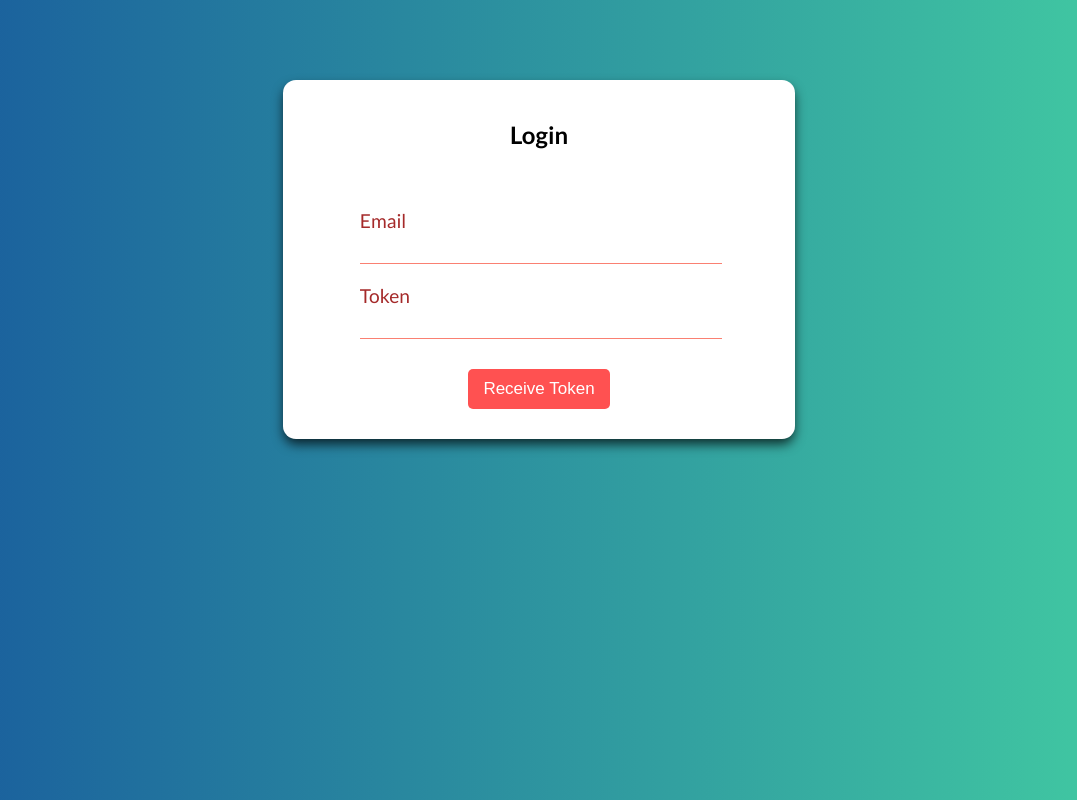
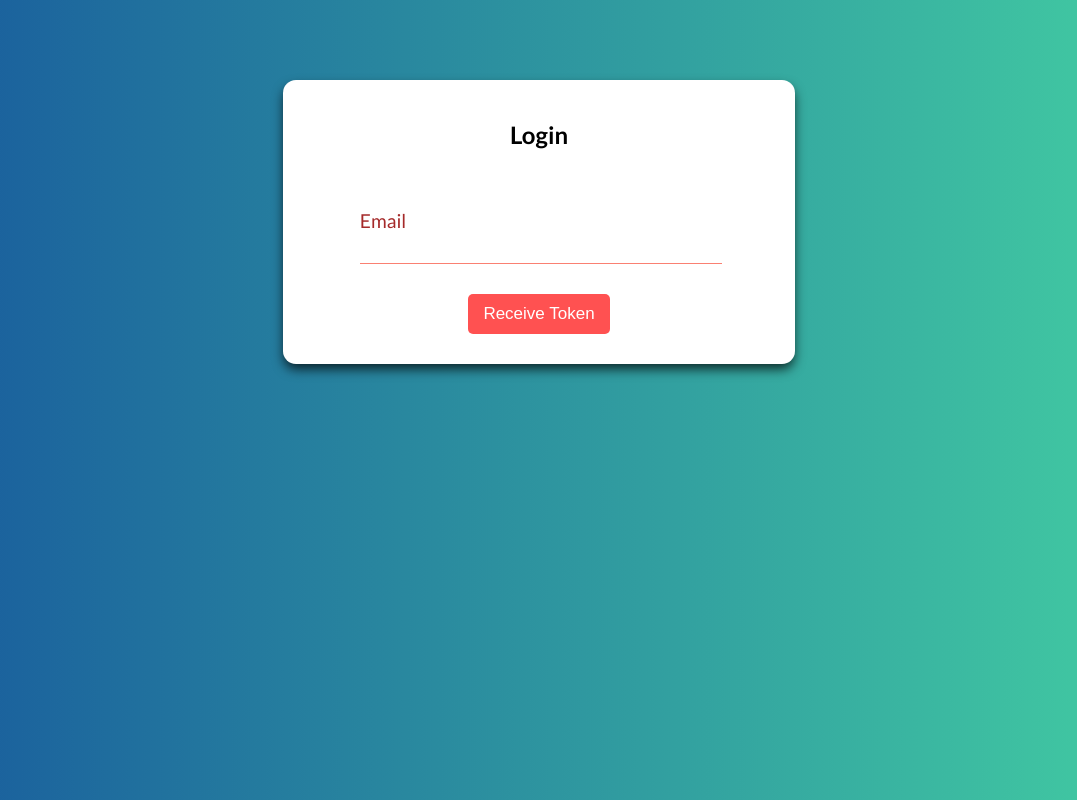
Before and after one commit to Sam44323/referral-front-end, a React (Create React App) app: page /signin in a window 1280 px wide. Shown: the whole page, without its empty margins (101-1178 px from the left). Built offline with nearby package versions, Linux system fonts and the light colour scheme.

Commit message:
update: updated the token redered input

```diff
--- a/src/pages/Signin.tsx
+++ b/src/pages/Signin.tsx
@@ -8,8 +8,7 @@ interface SigninProps{
   token: string,
 }
 
-const inputArray = ["email", "token"];
-type FormInputs = "email" | "token";
+
 
 const Signin: React.FC = () => {
   const [signinForm, setSigninForm] = React.useState<SigninProps>({
@@ -27,22 +26,23 @@ const Signin: React.FC = () => {
     }))
   }
 
-  const receiveTokenHandler = () => {
-
+  const receiveTokenHandler = async() => {
+    const response = await axios.post('/users/email', {
+      email: signinForm.email
+    })
+    console.log((response as any).data);
   }
 
-  const loginHandler = () => {}
+  const loginHandler = async() => {
+  }
 
   return <div className={styles.SigninContainer}>
      <section className={styles.HeaderContainer}>
       <h1>Login</h1>
     </section>
     <section className={styles.InputContainer}>
- {
-          inputArray.map((input, index) => {
-             return  <Input key={index} placeholder={input} type="text" value={signinForm[input as FormInputs]} onChange={handleChange}/>
-          })
-       }
+    <Input  placeholder="email" type="text" value={signinForm.email} onChange={e => handleChange(e, "email")}/>
+    {hasToken && <Input  placeholder="Verification Token" type="text" value={signinForm.token} onChange={e => handleChange(e, "token")}/>}
     </section>
 
   <button onClick={hasToken ? loginHandler : receiveTokenHandler}>{hasToken ? 'Login' : "Receive Token"}</button>
```
